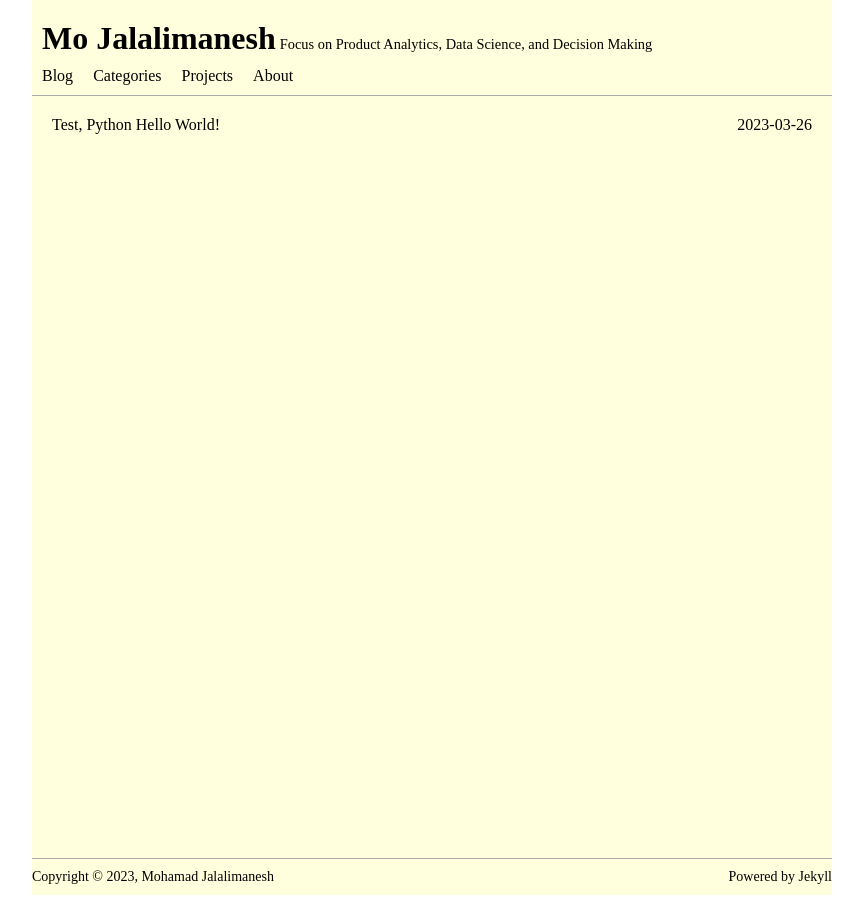
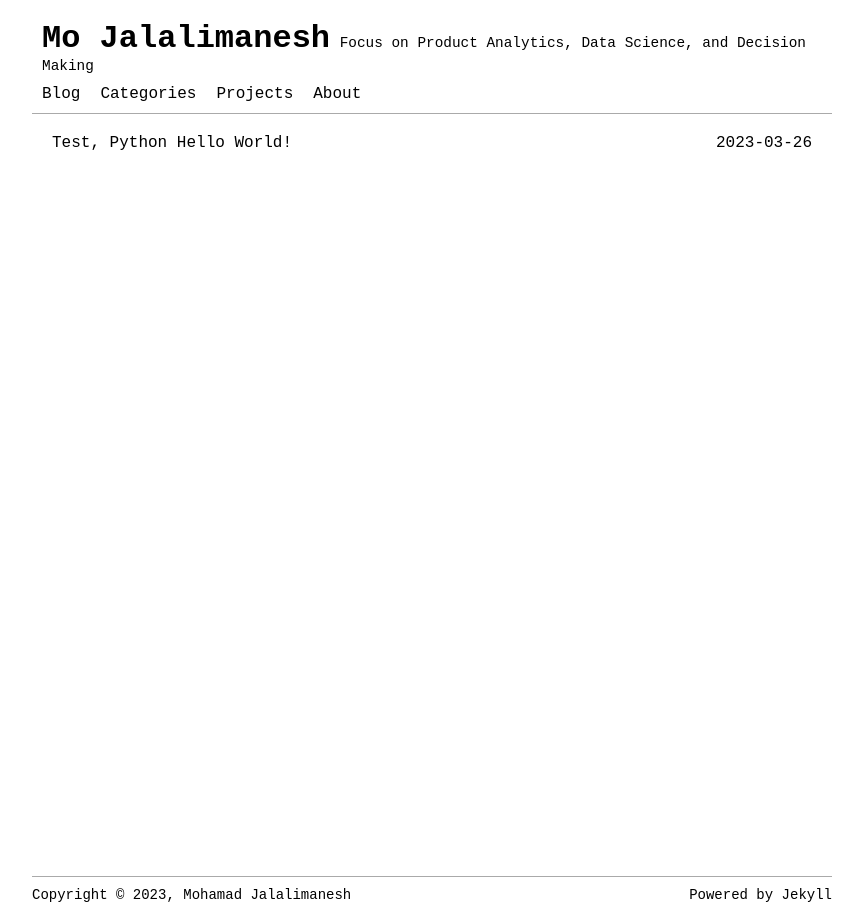
Before and after one commit to mjalalimanesh/mjalalimanesh.github.io, a Jekyll site: the page built from index.html, in a window 1280 px wide. Shown: the whole page, without its empty margins (208-1071 px from the left). Built offline with Jekyll 4.4.1, drawn with Linux system fonts in a browser that asks for light colours; the list of posts is cut into pages by our own code.

Commit message:
update css files

```diff
--- a/_sass/main.scss
+++ b/_sass/main.scss
@@ -6,8 +6,6 @@
 @charset "utf-8";
 
 .container-main {
-  font-family: "Inconsolata";
-  background-color: #FFFFDD;
   width: 95%;
   margin: 10px auto;
   overflow: hidden;
--- a/_sass/reset.scss
+++ b/_sass/reset.scss
@@ -8,8 +8,9 @@
 * {
   margin: 0;
   padding: 0;
-  font-family: "Inconsolata";
+  font-family: Courier New, Courier, monospace;
 }
+
 html,
 body {
   height: 100%;
--- a/_sass/wrapper.scss
+++ b/_sass/wrapper.scss
@@ -6,7 +6,6 @@
 @charset "utf-8";
 
 .container-wrapper {
-  background-color: #FFFFDD;
   width: 100%;
   margin: 0 auto;
   max-width: 800px;
```
